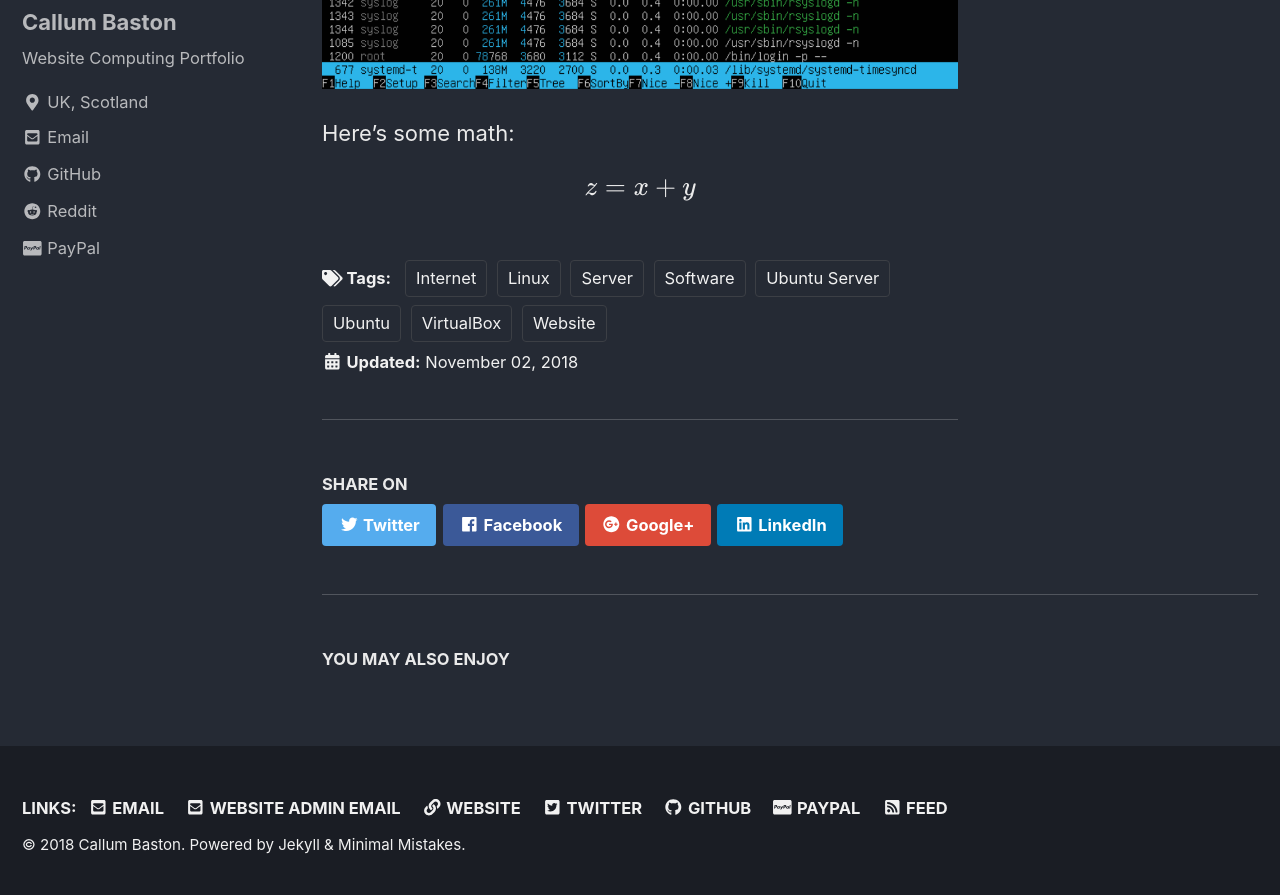
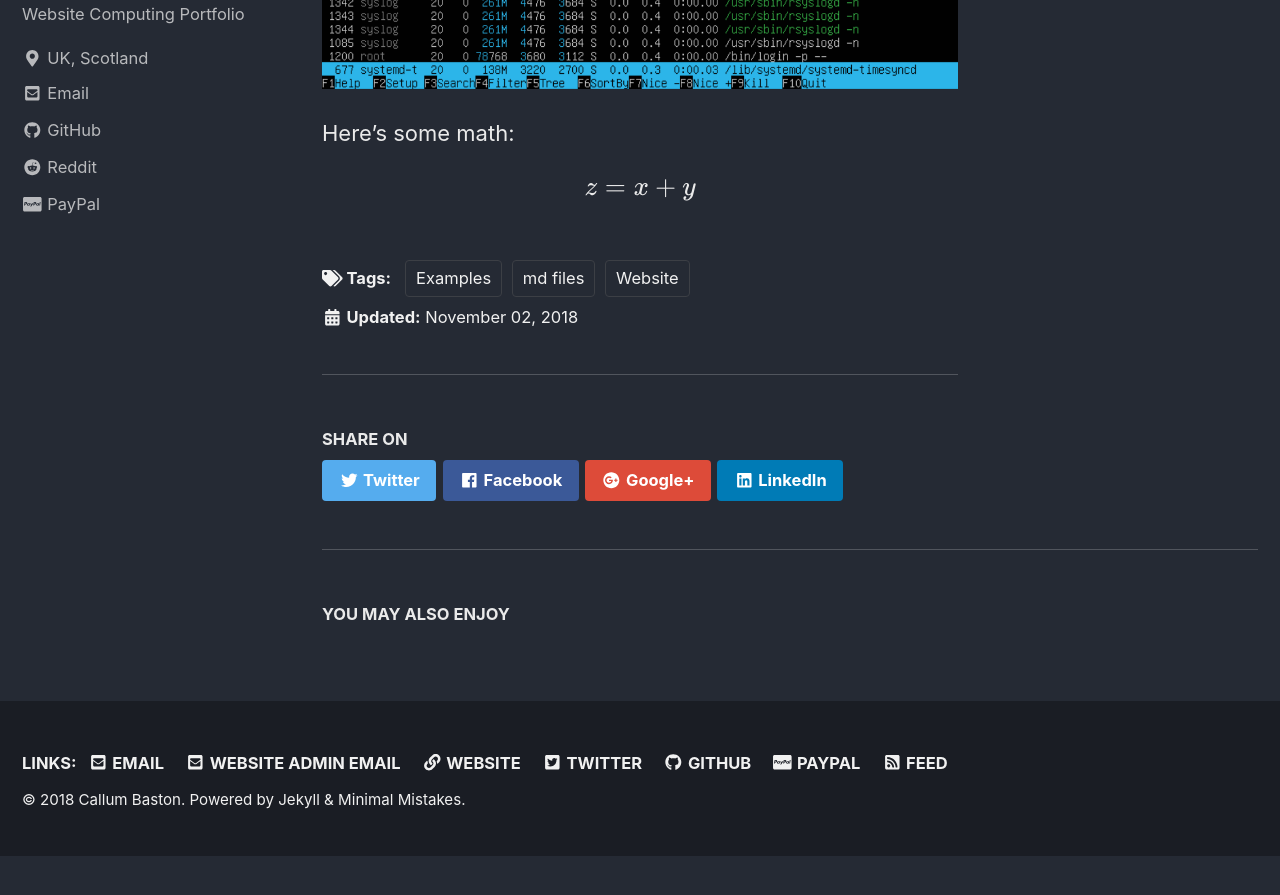
Before and after one commit to CallumBaston/CallumBaston.github.io, a Jekyll site: the page built from _posts/2018-11-02-websitetest.md, in a window 1280 px wide and 900 px high, scrolled down 3001 px. Shown: the top 895 px of the window. Built offline with Jekyll 4.4.1, drawn with Linux system fonts in a browser that asks for light colours; cached includes are drawn as plain includes; nearby versions of some CDN libraries; formulas are drawn with MathJax 3; comment, search, counter and statistics services are not loaded; after the commit the page ends 3857 px from its top, so only the background shows below that; some of the changed text lies outside the part shown.

Commit message:
Renameing

```diff
--- a/_posts/2018-11-02-webserver.md
+++ b/_posts/2018-11-02-websitetest.md
@@ -1,10 +1,10 @@
 ---
-title: "Making A Web Server"
+title: "Testing Website"
 date: 2018-11-02
-tags: [Website, VirtualBox, Server, Linux, Software, Internet, Ubuntu, Ubuntu Server]
+tags: [Website, md files, Examples]
 header:
   image: "images/webserver/serverhtop.PNG"
-excerpt: "Webserver, Website, Server, Locally Hosting A Website"
+excerpt: "Testing out the site"
 mathjax: "true"
 ---
 
```
